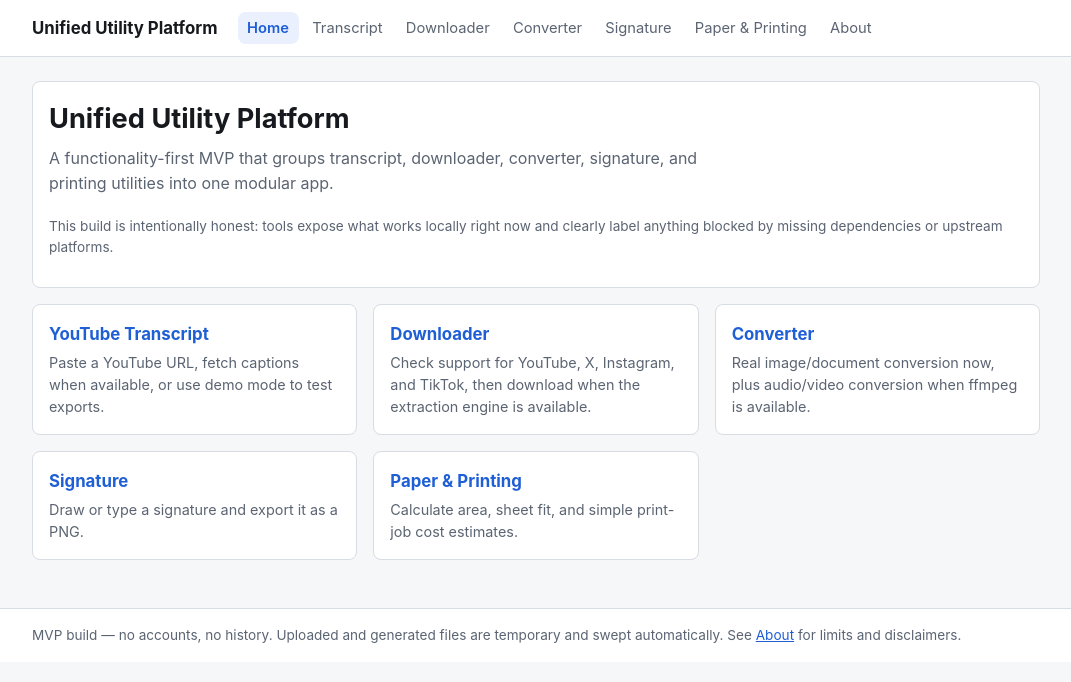
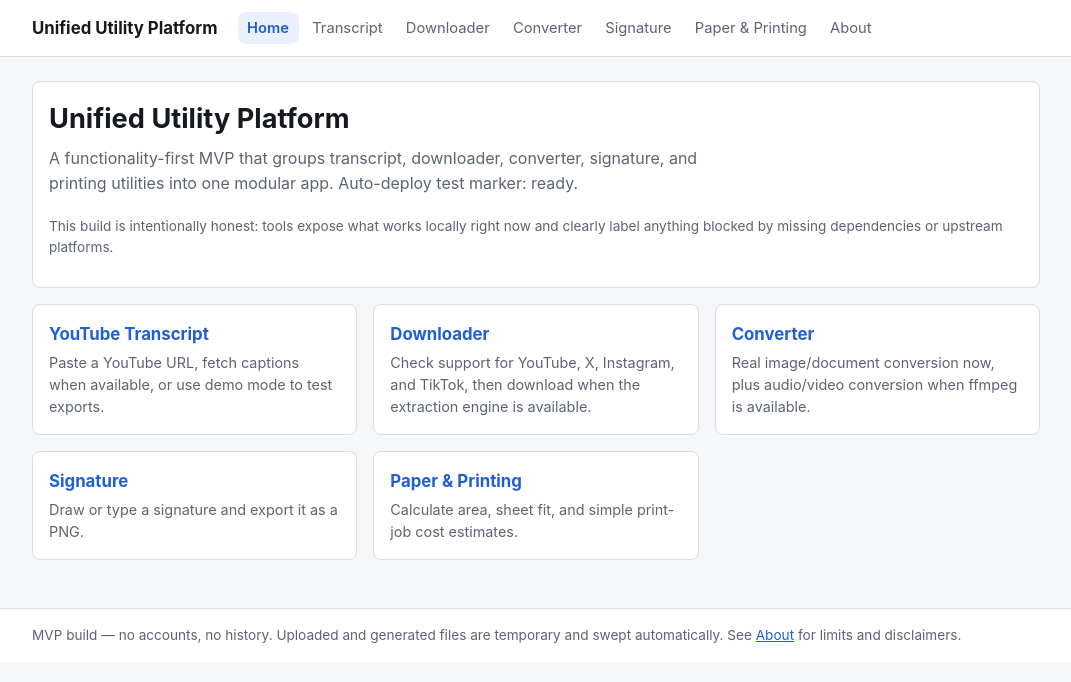
Before and after one commit to leonaard003/unified-utility-platform, a Next.js app: page / in a window 1280 px wide. Shown: the top 682 px of the page, without its empty margins (104-1175 px from the left). Built offline with nearby package versions, Linux system fonts and the light colour scheme.

Commit message:
Test auto-deploy workflow

```diff
--- a/src/app/page.tsx
+++ b/src/app/page.tsx
@@ -34,7 +34,7 @@ export default function HomePage() {
       <section className="card">
         <h1>Unified Utility Platform</h1>
         <p className="lede">
-          A functionality-first MVP that groups transcript, downloader, converter, signature, and printing utilities into one modular app.
+          A functionality-first MVP that groups transcript, downloader, converter, signature, and printing utilities into one modular app. Auto-deploy test marker: ready.
         </p>
         <p className="muted small">
           This build is intentionally honest: tools expose what works locally right now and clearly label anything blocked by missing dependencies or upstream platforms.
```
